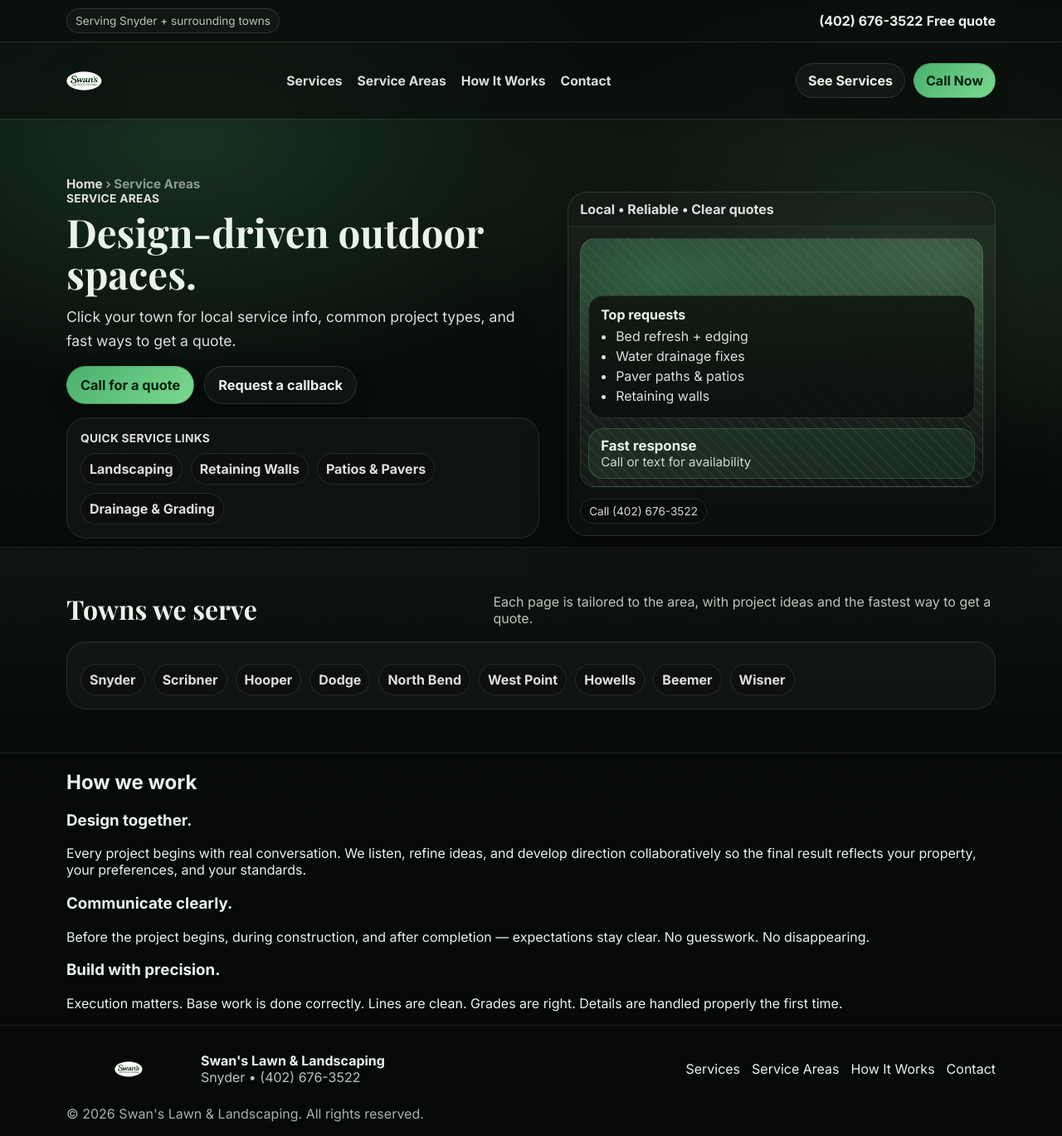
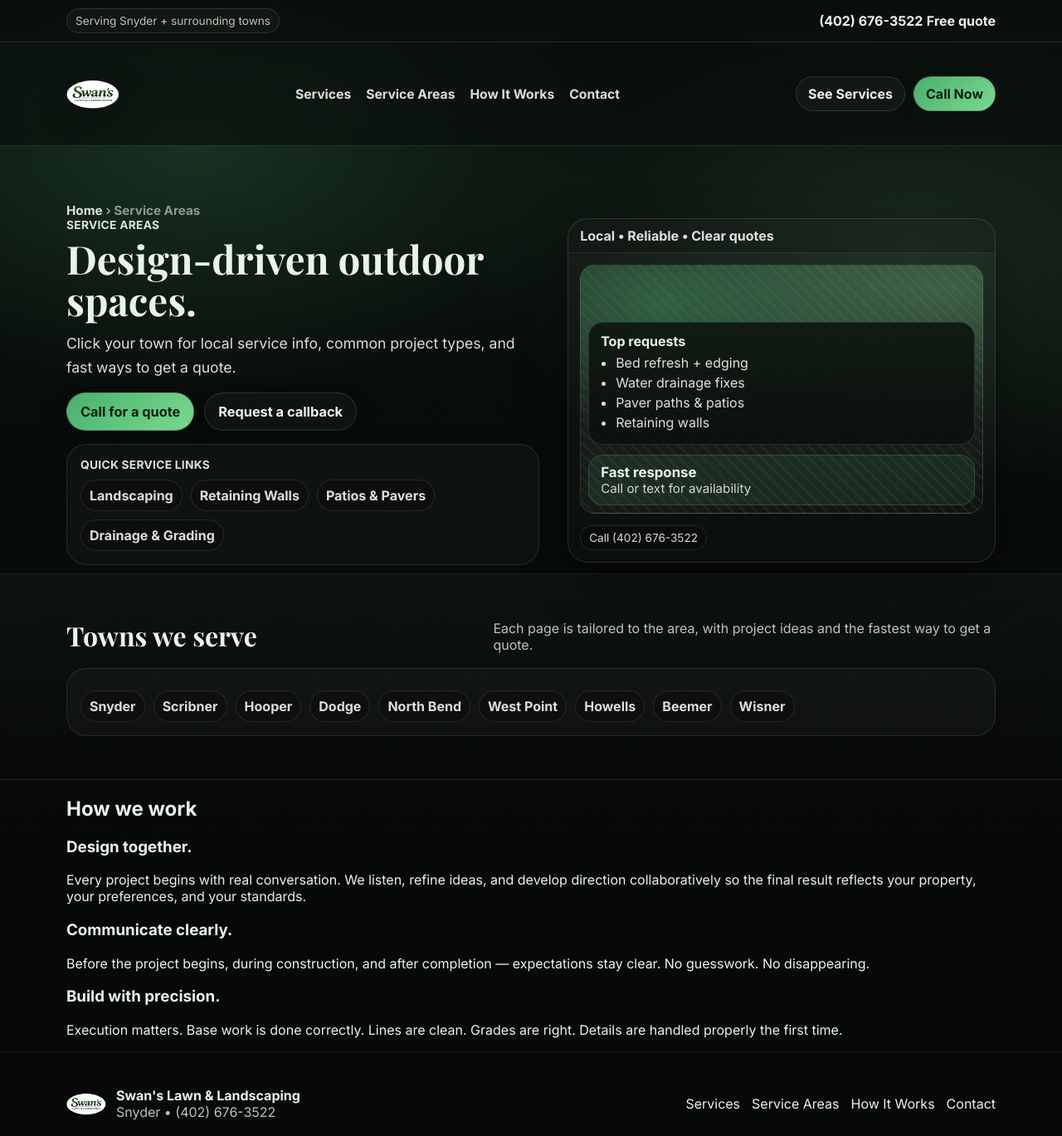
Before and after one commit to Celtero/swansoutdoorco, a website: page locations/index.html in a window 1280 px wide. Shown: the top 1369 px of the page at 83% size. Drawn offline with nearby package versions, Linux system fonts and the light colour scheme.

Commit message:
Force logo size (inline style + cache bust)

```diff
--- a/locations/index.html
+++ b/locations/index.html
@@ -54,7 +54,7 @@
   <header class="header">
     <div class="container header__inner">
       <a class="brand" href="/" aria-label="Swan's Lawn & Landscaping home">
-        <img class="brand__logo" src="/assets/logo.png" alt="Swan's Lawn & Landscaping logo" />
+        <img class="brand__logo" src="/assets/logo.png?v=3" alt="Swan's Lawn & Landscaping logo"  style="height:96px;width:auto;max-height:none;max-width:none;object-fit:contain" />
       </a>
 
       <nav class="nav" aria-label="Primary navigation">
@@ -182,7 +182,7 @@
 <footer class="footer">
     <div class="container footer__inner">
       <div class="footer__brand">
-        <img class="footer__logo" src="/assets/logo.png" alt="Swan's Lawn & Landscaping logo" />
+        <img class="footer__logo" src="/assets/logo.png?v=3" alt="Swan's Lawn & Landscaping logo"  style="height:72px;width:auto;max-height:none;max-width:none;object-fit:contain" />
         <div>
           <div class="footer__name">Swan's Lawn & Landscaping</div>
           <div class="muted">Snyder • <a href="tel:+14026763522">(402) 676-3522</a></div>
--- a/styles.css
+++ b/styles.css
@@ -35,9 +35,9 @@
 .pill{display:inline-flex; align-items:center; padding:6px 10px; border:1px solid var(--line); border-radius:999px; font-size:.85rem; color:var(--muted); background:rgba(255,255,255,.03);}
 .pill--dark{background:rgba(0,0,0,.18); color:rgba(255,255,255,.84); border-color:rgba(255,255,255,.10)}
 .header{position:sticky; top:44px; z-index:40; background:rgba(10,15,12,.65); backdrop-filter: blur(12px); border-bottom:1px solid var(--line);}
-.header__inner{display:flex; align-items:center; justify-content:space-between; gap:18px; padding:14px 0; min-height:86px}
+.header__inner{display:flex; align-items:center; justify-content:space-between; gap:18px; padding:14px 0}
 .brand{display:flex; align-items:center; gap:12px}
-.brand__logo{height:64px; width:auto; max-height:none; max-width:none; object-fit:contain; filter: drop-shadow(0 6px 18px rgba(0,0,0,.35));}
+.brand__logo{width:200px; object-fit:contain; filter: drop-shadow(0 6px 18px rgba(0,0,0,.35));}
 .nav{display:flex; gap:18px; align-items:center}
 .nav a{color:rgba(255,255,255,.86); font-weight:700; font-size:.98rem}
 .nav a:hover{color:#fff}
@@ -128,17 +128,14 @@
 .breadcrumbs a{color:rgba(255,255,255,.86)}
 .breadcrumbs span{opacity:.65}
 @media (max-width: 960px){
-  .header__inner{min-height:76px}
   .hero__grid{grid-template-columns:1fr; gap:18px}
   .cards{grid-template-columns: repeat(2, 1fr)}
   .steps{grid-template-columns:1fr}
   .contact{grid-template-columns:1fr}
   .grid2{grid-template-columns:1fr}
-  .brand__logo{height:56px}
+  .brand__logo{width:180px}
 }
 @media (max-width: 760px){
-  .header__inner{min-height:72px}
-  .brand__logo{height:52px}
   .nav{display:none}
   .header__cta{display:none}
   .navbtn{display:flex}
@@ -146,3 +143,40 @@
   .section__head{flex-direction:column; align-items:flex-start}
   .sticky-call{display:block}
 }
+
+
+/* ===== Swan's: logo sizing override (premium header) ===== */
+.brand__logo{
+  height: 88px;
+  width: auto;
+  display: block;
+  object-fit: contain;
+}
+@media (max-width: 720px){
+  .brand__logo{ height: 64px; }
+}
+
+
+/* ===== Swan's: HARD logo sizing (cannot be capped) ===== */
+.brand__logo{
+  height: 96px !important;
+  width: auto !important;
+  max-height: none !important;
+  max-width: none !important;
+  object-fit: contain !important;
+}
+.footer__logo{
+  height: 72px !important;
+  width: auto !important;
+  max-height: none !important;
+  object-fit: contain !important;
+}
+.header__inner{ min-height: 104px; }
+@media (max-width: 960px){
+  .brand__logo{ height: 84px !important; }
+  .header__inner{ min-height: 96px; }
+}
+@media (max-width: 720px){
+  .brand__logo{ height: 70px !important; }
+  .header__inner{ min-height: 86px; }
+}
```
Also changed, not shown: drainage-grading.html (+2 -2 lines), index.html (+2 -2 lines), landscaping.html (+2 -2 lines), locations/beemer-ne.html (+2 -2 lines), locations/dodge-ne.html (+2 -2 lines), locations/hooper-ne.html (+2 -2 lines), locations/howells-ne.html (+2 -2 lines), locations/north-bend-ne.html (+2 -2 lines), locations/scribner-ne.html (+2 -2 lines), locations/snyder-ne.html (+2 -2 lines), locations/west-point-ne.html (+2 -2 lines), locations/wisner-ne.html (+2 -2 lines), patios-pavers.html (+2 -2 lines), retaining-walls.html (+2 -2 lines).
